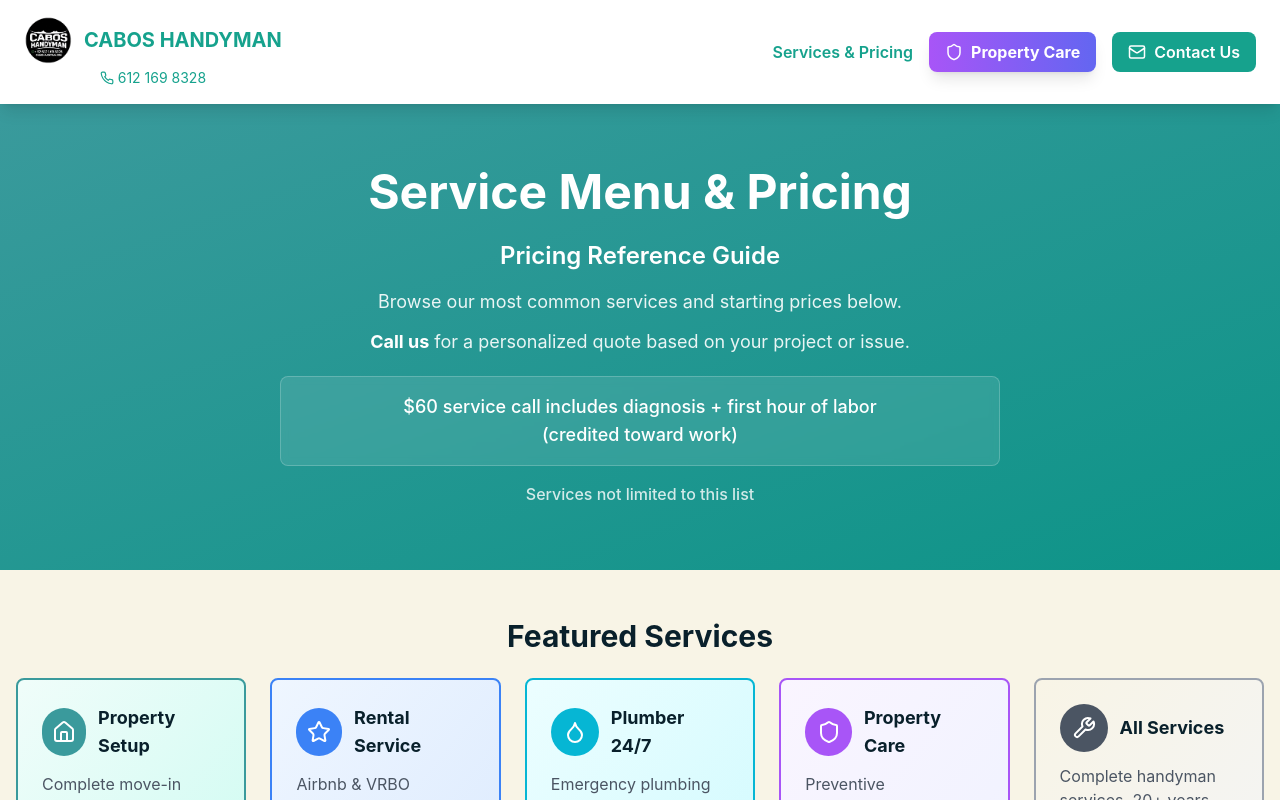
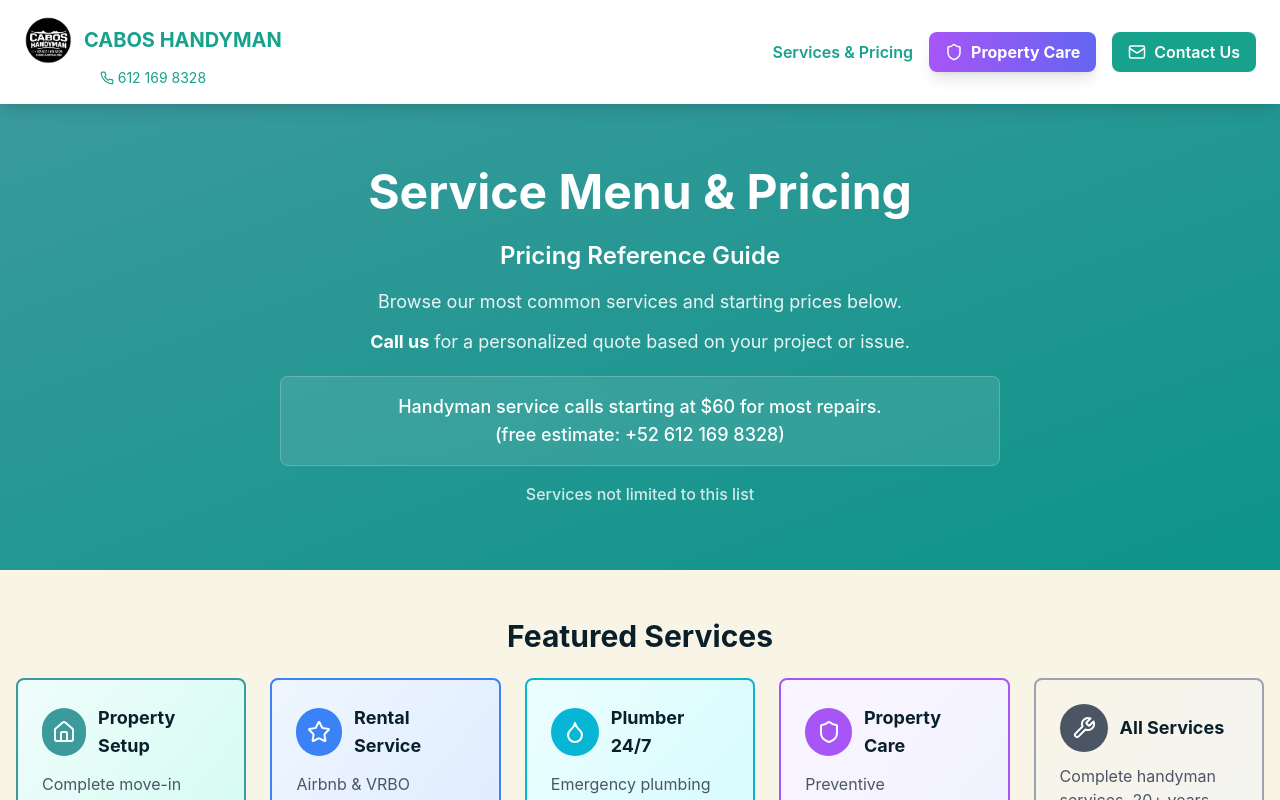
Before and after one commit to edgpac/caboshandyman, a React (Vite) app: page /services in a window 1280 px wide. Shown: the top 800 px of the page. Built offline with nearby package versions, Linux system fonts and the light colour scheme; no server answers.

Commit message:
Complete SEO

```diff
--- a/src/pages/Services.tsx
+++ b/src/pages/Services.tsx
@@ -167,8 +167,8 @@ export default function ServicesPage() {
             {/* Service Call Pricing - Highlighted */}
             <div className="bg-white/10 backdrop-blur-sm rounded-lg px-4 py-3 sm:px-6 sm:py-4 border border-white/20 mb-3 sm:mb-4">
               <p className="text-base sm:text-lg text-white font-medium leading-relaxed">
-                $60 service call includes diagnosis + first hour of labor<br className="hidden sm:inline" />
-                <span className="block sm:inline"> (credited toward work)</span>
+                Handyman service calls starting at $60 for most repairs.<br className="hidden sm:inline" />
+                <span className="block sm:inline"> (free estimate: +52 612 169 8328)</span>
               </p>
             </div>
 
```
